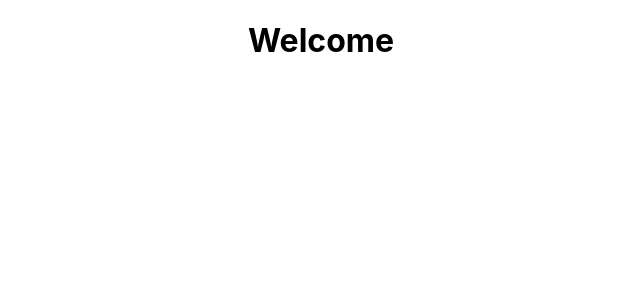
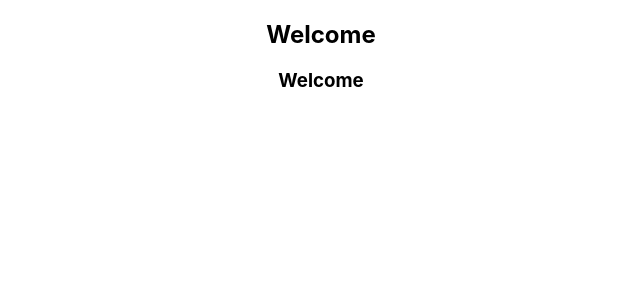
Before and after one commit to JustinusJJ/ArrayIdReact, a React (Create React App) app in the folder tutorial-react-cra/: page / in a window 1280 px wide. Shown: the top 300 px of the page, without its empty margins (319-959 px from the left). Built offline with nearby package versions, Linux system fonts and the light colour scheme.

Commit message:
Making a Seperate Component 2

```diff
--- a/tutorial-react-cra/src/App.js
+++ b/tutorial-react-cra/src/App.js
@@ -1,12 +1,15 @@
 import logo from './logo.svg';
 import './App.css';
 
-import Welcome from './Welcome.js'
+// import Welcome, { WelcomeH2, WelcomeH3 } from './Welcome.js'
+import { WelcomeH2, WelcomeH3 } from './Welcome.js'
 
 function App() {
   return (
     <div className="App">
-      <Welcome />
+      {/* <Welcome /> */}
+      <WelcomeH2 />
+      <WelcomeH3 />
     </div>
   );
 }
--- a/tutorial-react-cra/src/Welcome.js
+++ b/tutorial-react-cra/src/Welcome.js
@@ -1,5 +1,13 @@
-function Welcome() {
-    return <h1>Welcome</h1>
+// export default function Welcome() {
+//     return <h1>Welcome</h1>
+// }
+
+export function WelcomeH2() {
+    return <h2>Welcome</h2>
 }
 
-export default Welcome;
+export function WelcomeH3() {
+    return <h3>Welcome</h3>
+}
+
+// Export & Import is from JavaScript ES6
```
